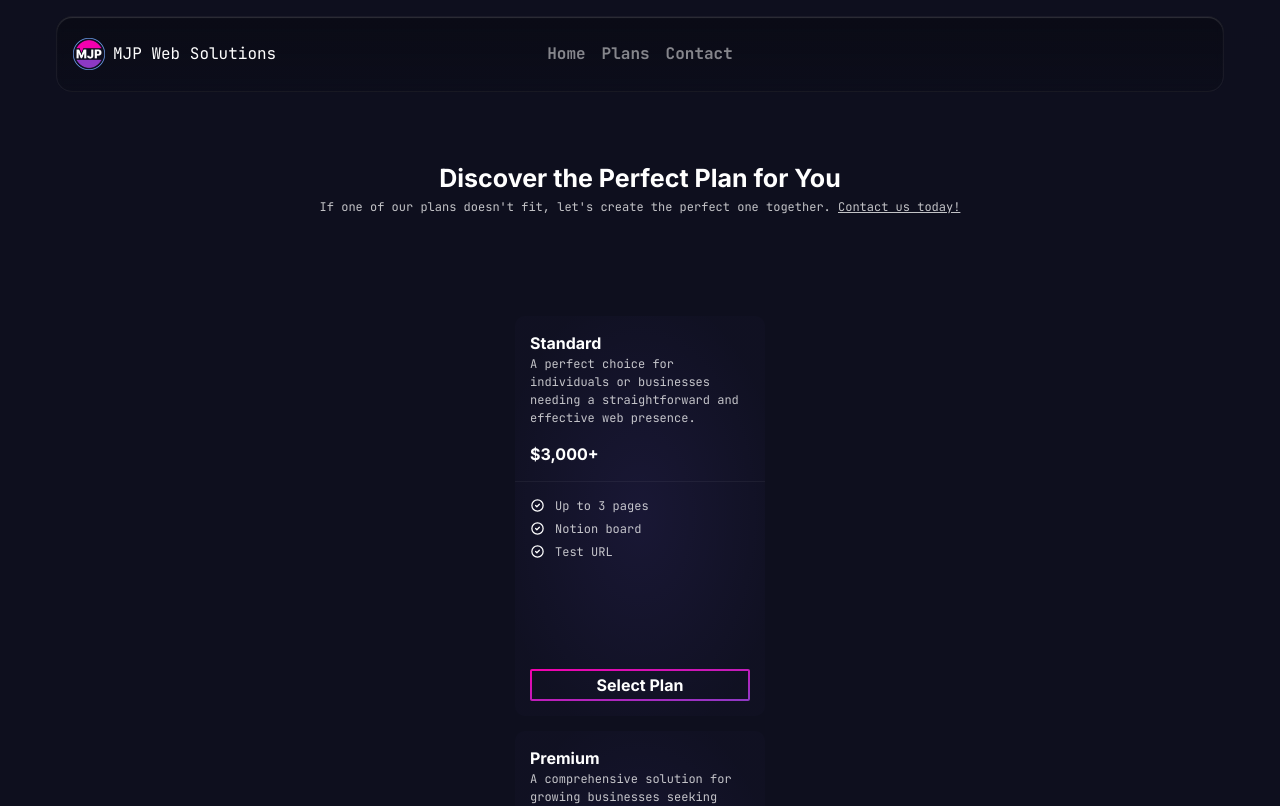
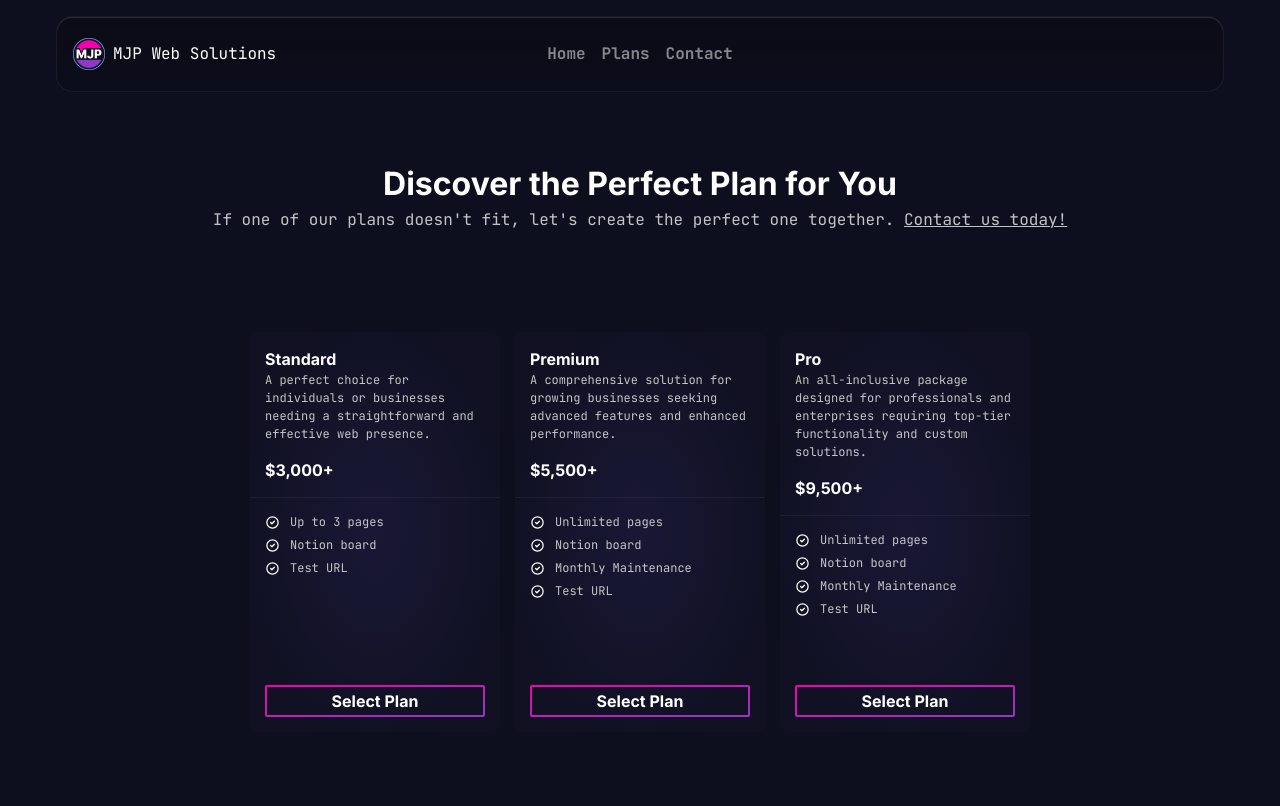
Before and after one commit to PandolfoM/mjp-web-solutions, a Next.js app: page /plans in a window 1280 px wide. Shown: the top 806 px of the page. Built offline with nearby package versions, Linux system fonts and the light colour scheme.

Commit message:
plans page for desktop

```diff
--- a/app/layout.tsx
+++ b/app/layout.tsx
@@ -16,7 +16,9 @@ export default function RootLayout({
   children: React.ReactNode;
 }>) {
   return (
-    <html lang="en" className="bg-background text-white h-full">
+    <html
+      lang="en"
+      className="bg-background text-white h-full selection:bg-primary/80">
       <body className={`${inter.className} flex flex-col h-full`}>
         <Navigation />
         <span className="pt-[160px]" />
--- a/app/plans/page.tsx
+++ b/app/plans/page.tsx
@@ -8,12 +8,12 @@ import Link from "next/link";
 
 function PlansPage() {
   return (
-    <div className="flex flex-col gap-[100px] px-7 flex-1">
+    <div className="flex flex-col gap-[100px] px-7 flex-1 items-center">
       <Section className="text-center">
-        <h1 className="text-lg font-bold text-center">
+        <h1 className="text-lg font-bold text-center lg:text-xl">
           Discover the Perfect Plan for You
         </h1>
-        <p className={`${jetBrains.className} text-sm opacity-75`}>
+        <p className={`${jetBrains.className} text-sm opacity-75 lg:text-md`}>
           If one of our plans doesn't fit, let's create the perfect one
           together.{" "}
           <Link href="/contact" className="underline hover:no-underline">
@@ -23,7 +23,10 @@ function PlansPage() {
       </Section>
 
       <Section amount={0.1}>
-        <Plans orientation="vertical" />
+        <Plans
+          orientation="vertical"
+          className="md:flex-row md:overflow-auto"
+        />
       </Section>
     </div>
   );
--- a/components/ui/plans.tsx
+++ b/components/ui/plans.tsx
@@ -8,6 +8,7 @@ import { cn } from "@/lib/utils";
 
 type Props = {
   orientation: "horizontal" | "vertical";
+  className?: string;
 };
 
 const cards = [
@@ -44,14 +45,15 @@ const cards = [
   },
 ];
 
-function Plans({ orientation }: Props) {
+function Plans({ orientation, className }: Props) {
   return (
     <div
       className={cn(
         "flex items-start flex-nowrap gap-[15px] overflow-x-auto relative",
         orientation === "horizontal"
           ? "flex-row overflow-x-auto"
-          : "flex-col items-center overflow-visible"
+          : "flex-col items-center overflow-visible",
+        className
       )}>
       {cards.map((card, i) => (
         <VerticalCard
```
